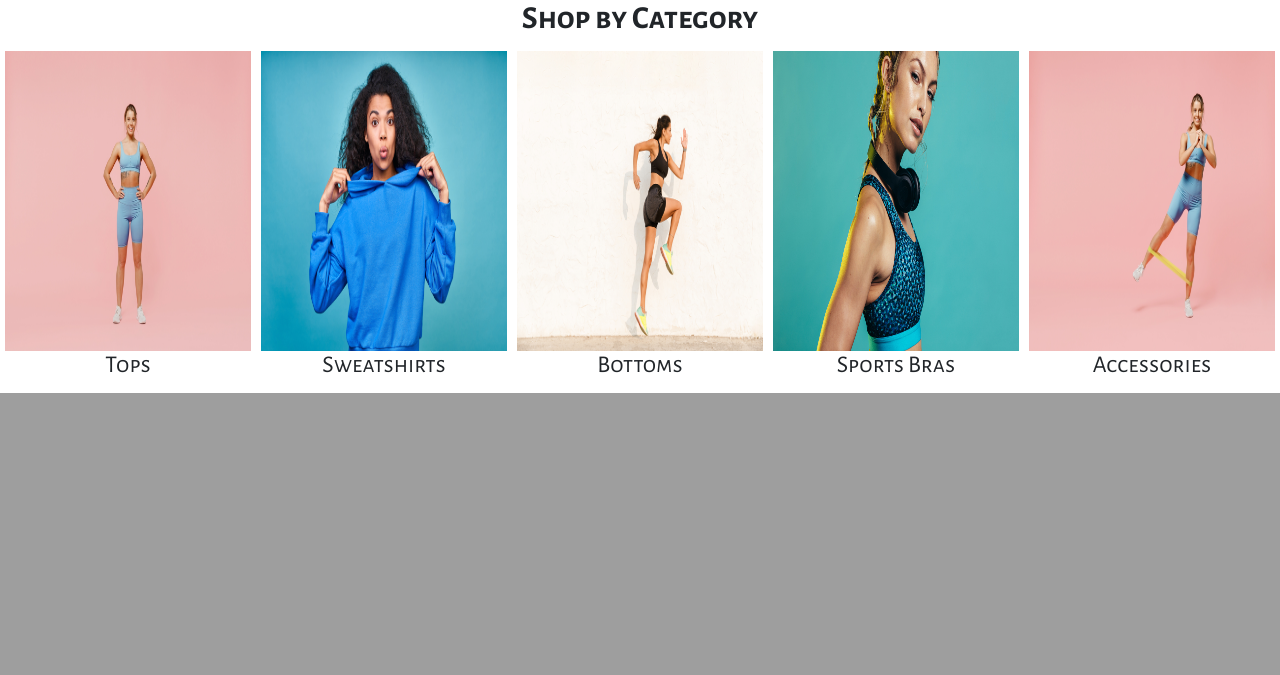
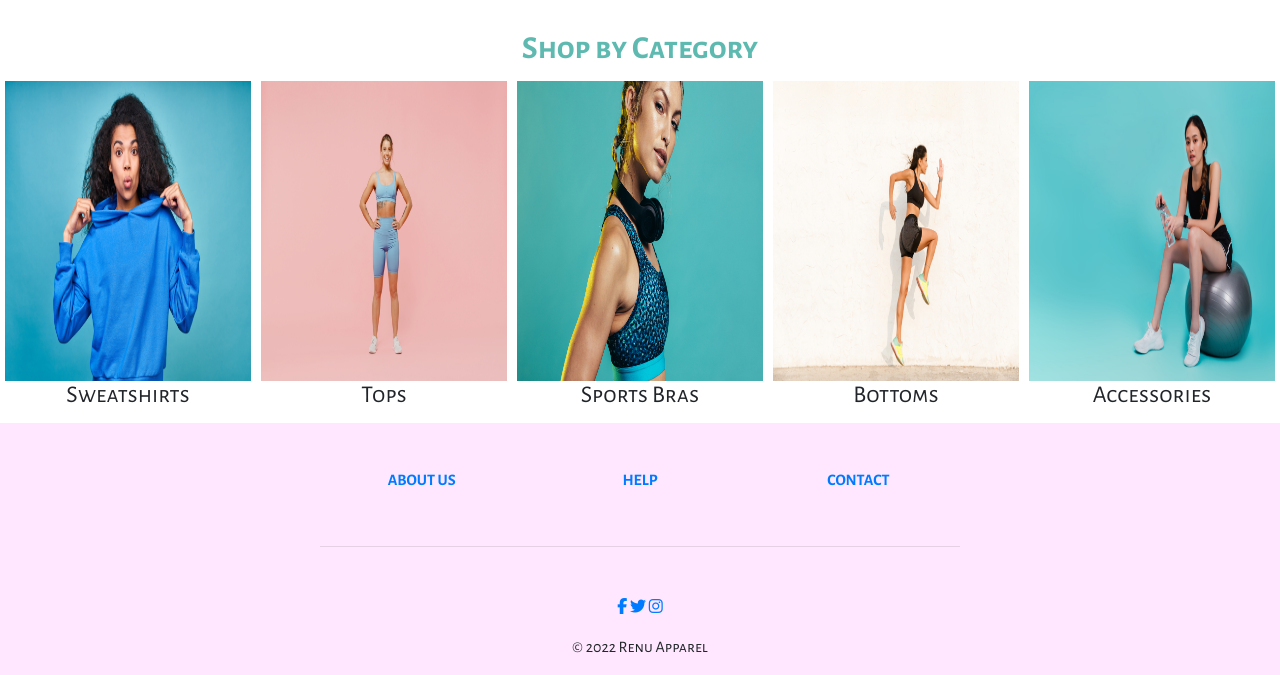
Before and after one commit to Code-Institute-Submissions/sarahob96-re-nu_DecResub, a Django app: page / in a window 1280 px wide. Shown: the part 1076-1751 px from the top of the page. Before the commit the page ends 1469 px from the top, so only its background shows below. Run offline with Django 3.2, Linux system fonts and the light colour scheme; some libraries are stand-ins or nearby versions; some web fonts are replaced; grey boxes are pictures that could not be loaded.

Commit message:
add the footer including basic content to the base.html file

```diff
--- a/home/templates/home/index.html
+++ b/home/templates/home/index.html
@@ -22,39 +22,47 @@
 
         </div>
 
-        <section>
+
         <div class="fluid-container">
 
         <div class="category-container">
                 <div class="one-whole column center">
-                    <h2 class="text-center"> Shop by Category </h2>
+                    <h2 class="text-center category-heading"> Shop by Category </h2>
                 </div>
 
             <div class="one-whole column">
-                    <div class="c-container">
+               <div class="c-container">
+                <img class="category-image" src="{% static 'images/sweatshirt.jpeg'%}" alt="group of girls holding yoga mats" >
+                <h4 class="category-text"> Sweatshirts</h4>
+            </div>
+            <div class="c-container">
                 <img class="category-image" src="{% static 'images/full-outfit.jpeg'%}" alt="group of girls holding yoga mats">
                 <h4 class="category-text"> Tops </h4>
             </div>
+
             <div class="c-container">
-                <img class="category-image" src="{% static 'images/sweatshirt.jpeg'%}" alt="group of girls holding yoga mats" >
-                <h4 class="category-text"> Sweatshirts</h4>
+                <img class="category-image" src="{% static 'images/sports-bra.jpeg'%}" alt="group of girls holding yoga mats">
+                <h4 class="category-text"> Sports Bras</h4>
             </div>
             <div class="c-container">
                 <img class="category-image" src="{% static 'images/leggings.jpeg'%}" alt="group of girls holding yoga mats">
                 <h4 class="category-text"> Bottoms</h4>
             </div>
-            <div class="c-container">
-                <img class="category-image" src="{% static 'images/sports-bra.jpeg'%}" alt="group of girls holding yoga mats">
-                <h4 class="category-text"> Sports Bras</h4>
-            </div>
+
             <div class="c-container" >
-                <img class="category-image" src="{% static 'images/bands.jpeg'%}" alt="group of girls holding yoga mats">
+                <img class="category-image" src="{% static 'images/ball.jpeg'%}" alt="group of girls holding yoga mats">
                 <h4 class="category-text"> Accessories </h4>
             </div>
         </div>
         </div>
     </div>
-</section>
+
+    <div class="best-seller">
+
+
+    </div>
+
+    <div class="classes"></div>
 
 
 
--- a/static/css/base.css
+++ b/static/css/base.css
@@ -80,6 +80,7 @@ a:hover{
     vertical-align: middle;
     border-radius: 50%;
     padding: 10px;
+
 }
 .navbar-light .navbar-nav .nav-link{
     color: #5EBAB1;
@@ -122,6 +123,7 @@ h2{
     position: relative;
     margin: 0 auto;
     flex-wrap: wrap;
+    padding-top: 30px;
 }
 
 .c-container{
@@ -132,10 +134,22 @@ h2{
     border: 5px solid white;
     box-sizing: border-box;
 }
+.category-heading{
+    color: #5EBAB1;
 
+}
 .category-image{
 
     width: 100%;
     height:300px;
 
 }
+
+.footer-container{
+
+    background-color: #FFE8FF;
+}
+
+hr{
+    color:#5EBAB1;
+}
--- a/templates/base.html
+++ b/templates/base.html
@@ -120,7 +120,52 @@
 
   {% block body %}
   {% endblock %}
+  <footer class="text-center">
 
+    <div class="footer-container">
+        <section class="mt-5">
+            <div class="row text-center d-flex justify-content-center pt-5">
+                <div class="col-md-2">
+                    <h6 class="text-uppercase font-weight-bold">
+                        <a href="#">About us</a>
+                    </h6>
+                </div>
+                <div class="col-md-2">
+                    <h6 class="text-uppercase font-weight-bold">
+                        <a href="#!"> Help</a>
+                    </h6>
+                </div>
+                <div class="col-md-2">
+                    <h6 class="text-uppercase font-weight-bold">
+                        <a href="#">Contact</a>
+                    </h6>
+                </div>
+            </div>
+        </section>
+
+
+        <hr class="my-5 w-50">
+
+        <section class="text-center mb-5">
+            <a href="" class="me-4">
+                <i class="fab fa-facebook-f"></i>
+            </a>
+            <a href="" class="me-4">
+                <i class="fab fa-twitter"></i>
+            </a>
+
+            <a href="" class="me-4">
+                <i class="fab fa-instagram"></i>
+            </a>
+
+    <div class="text-center p-3">
+        © 2022 Renu Apparel
+    </div>
+    </div>
+
+
+
+</footer>
 </body>
 
 </html>
```
Also changed, not shown: static/images/ball.jpeg (added).
